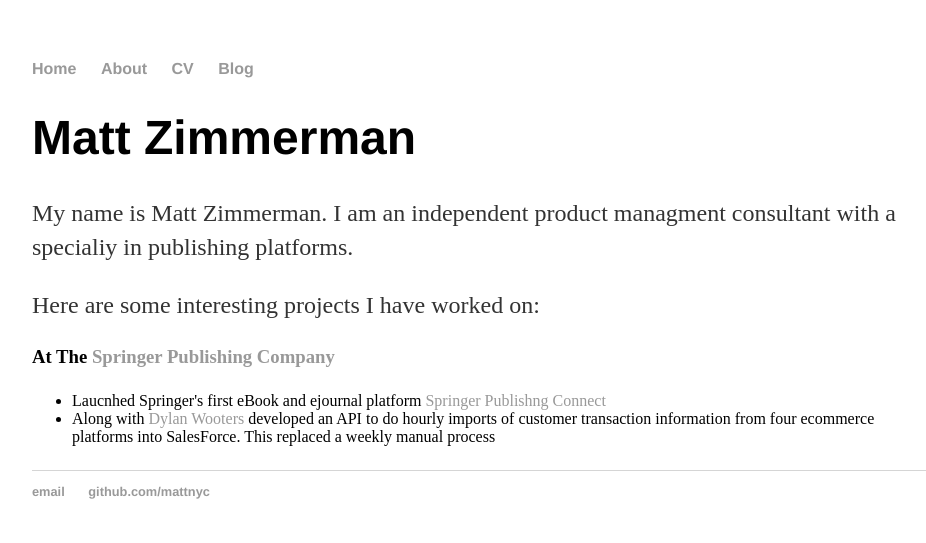
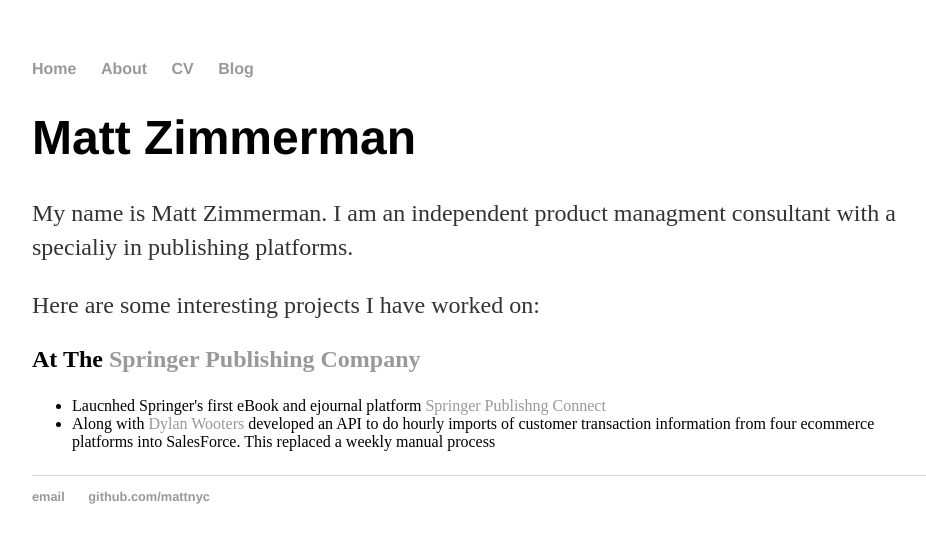
Before and after one commit to mattznyc/mattznyc.github.io, a Jekyll site: the page built from index.html, in a window 1280 px wide. Shown: the top 543 px of the page, without its empty margins (160-1086 px from the left). Built offline with Jekyll 4.4.1, drawn with Linux system fonts in a browser that asks for light colours.

```diff
--- a/index.html
+++ b/index.html
@@ -6,7 +6,7 @@ title: Matt Zimmerman, Digital Publishing
 	<h1>Matt Zimmerman</h1>
 <p>My name is Matt Zimmerman. I am an independent product managment consultant with a specialiy in publishing platforms.</p>
 <p>Here are some interesting projects I have worked on:</p>
-<h3>At The <a href="https://www.springerpub.com">Springer Publishing Company</a></h3>
+<h2>At The <a href="https://www.springerpub.com">Springer Publishing Company</a></h2>
 <p>
 	<ul>
 		<li> Laucnhed Springer's first eBook and ejournal platform <a href="https"//connect.springerpub.com">Springer Publishng Connect</a></li>
```
